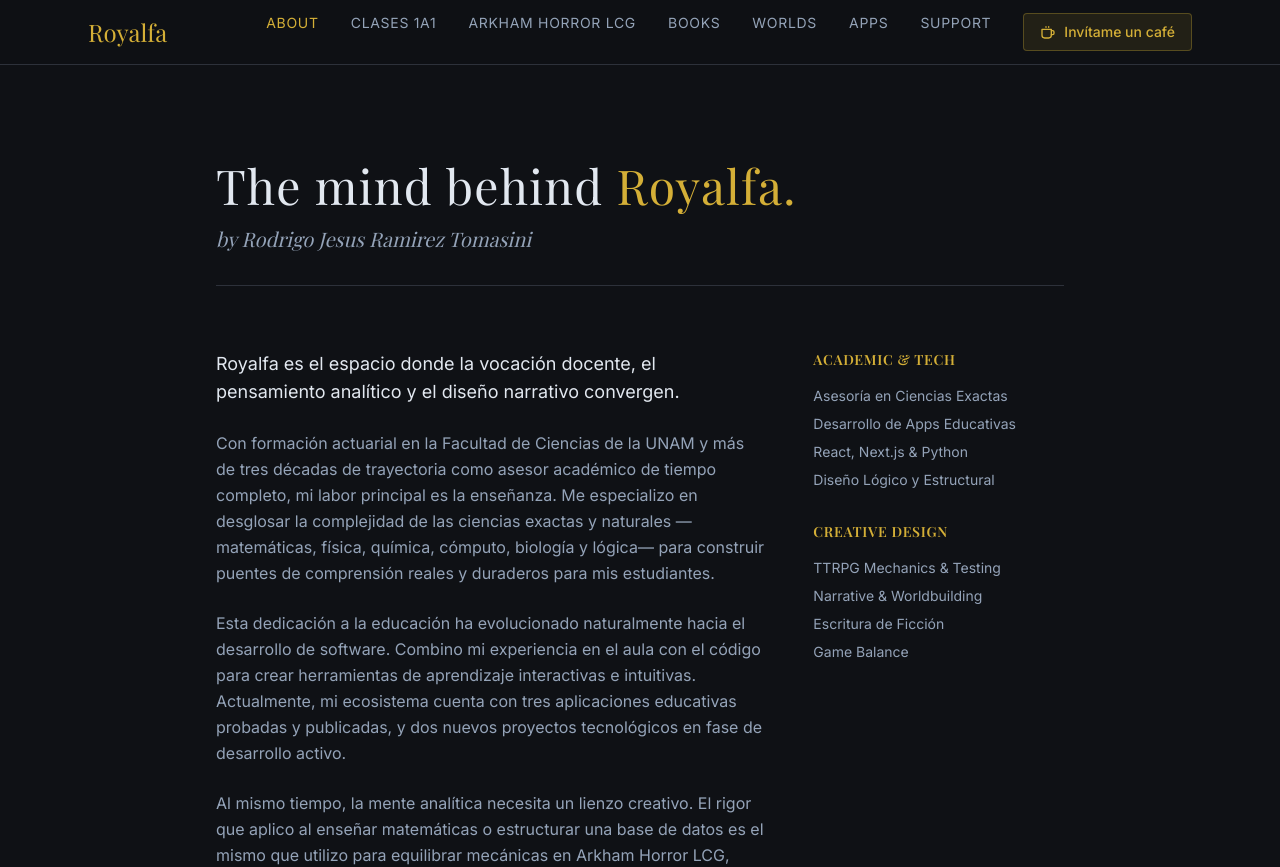
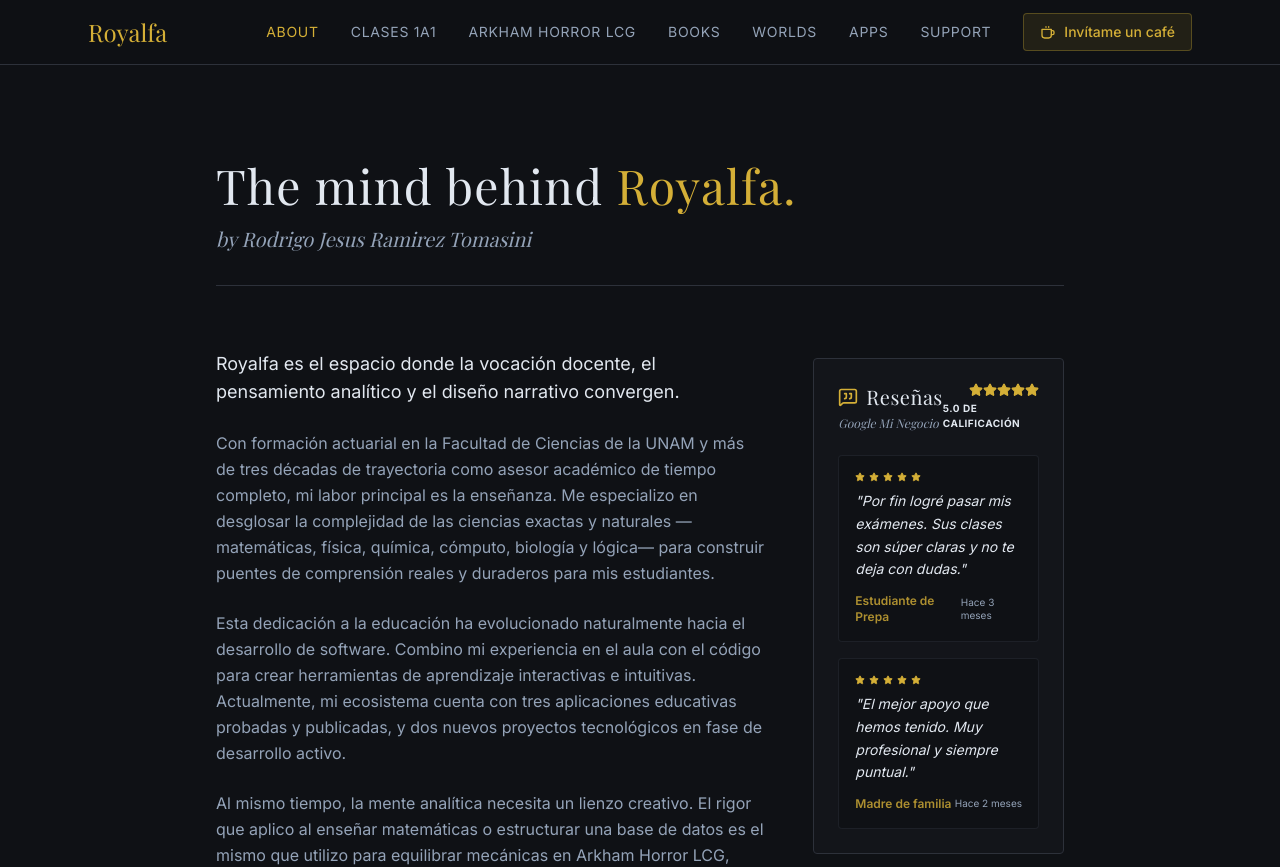
Before and after one commit to royalfa-Kr/royalfa-portfolio, a Next.js app: page /about in a window 1280 px wide. Shown: the top 867 px of the page. Built offline with nearby package versions, Linux system fonts and the light colour scheme; a web font is replaced by a local one.

Commit message:
Fase 6:Presencia reseñas google. Mejora visual Hero y About

```diff
--- a/app/about/page.tsx
+++ b/app/about/page.tsx
@@ -1,3 +1,5 @@
+import GoogleReviews from '@/components/home/GoogleReviews';
+
 export default function AboutPage() {
   return (
     <div className="max-w-4xl mx-auto px-6 py-12 md:py-24">
@@ -11,7 +13,12 @@ export default function AboutPage() {
       </header>
 
       <div className="grid grid-cols-1 md:grid-cols-3 gap-12">
-        <div className="md:col-span-2 space-y-6 text-text-muted leading-relaxed">
+
+        {/* COLUMNA IZQUIERDA: Biografía + Habilidades */}
+        <div className="md:col-span-2 space-y-10">
+
+          {/* Tu texto */}
+          <div className="space-y-6 text-text-muted leading-relaxed">
             <p className="text-lg text-text-main">
               Royalfa es el espacio donde la vocación docente, el pensamiento analítico y el diseño narrativo convergen.
             </p>
@@ -26,8 +33,8 @@ export default function AboutPage() {
             </p>
           </div>
 
-        {/* Columna de skills / intereses */}
-        <div className="space-y-8">
+          {/* Tus Habilidades debajo del texto (a 2 columnas) */}
+          <div className="grid grid-cols-1 sm:grid-cols-2 gap-8 pt-8 border-t border-base-border/30">
             <div>
               <h3 className="text-sm uppercase tracking-wider text-accent-gold font-semibold mb-4">Academic & Tech</h3>
               <ul className="space-y-2 text-sm text-text-muted">
@@ -37,7 +44,6 @@ export default function AboutPage() {
                 <li>Diseño Lógico y Estructural</li>
               </ul>
             </div>
-
             <div>
               <h3 className="text-sm uppercase tracking-wider text-accent-gold font-semibold mb-4">Creative Design</h3>
               <ul className="space-y-2 text-sm text-text-muted">
@@ -48,6 +54,16 @@ export default function AboutPage() {
               </ul>
             </div>
           </div>
+
+        </div>
+
+        {/* COLUMNA DERECHA: Solo Reseñas (Con efecto sticky para que bajen contigo) */}
+        <div className="md:col-span-1">
+          <div className="sticky top-8 pt-2">
+            <GoogleReviews />
+          </div>
+        </div>
+
       </div>
     </div>
   );
--- a/app/page.tsx
+++ b/app/page.tsx
@@ -30,9 +30,10 @@ export default function Home() {
         <h2 className="text-3xl font-serif text-text-main mb-8">
           El Archivo <span className="text-accent-gold">Creativo</span>
         </h2>
+        <section id="archivo-creativo" className="grid grid-cols-1 md:grid-cols-2 lg:grid-cols-4 gap-6"></section>
 
         <div className="grid grid-cols-1 md:grid-cols-2 lg:grid-cols-4 gap-6">
-          <ExploreCard title="Investigators" description="Custom character designs for Arkham Horror LCG." href="arkham/investigators" />
+          <ExploreCard title="Arkham Horror LCG" description="Custom character designs for Arkham Horror LCG." href="/arkham"   />
           <ExploreCard title="Books" description="Published anthologies and upcoming short stories." href="/books" />
           <ExploreCard title="Apps & Tools" description="Educational apps, interactive systems, and technical experiments." href="/apps" />
           <ExploreCard title="Worlds" description="Lore, maps, and artifacts from custom TTRPG settings." href="/worlds" />
--- /dev/null
+++ b/components/home/GoogleReviews.tsx
@@ -0,0 +1,59 @@
+"use client";
+
+import { useState, useEffect } from 'react';
+import { Star, MessageSquareQuote } from 'lucide-react';
+
+export default function GoogleReviews() {
+  // Lista maestra de reseñas (aquí luego conectaremos la base de datos o API)
+  const allReviews = [
+    { id: 1, name: "Alumno Universitario", date: "Hace 2 semanas", text: "Excelente metodología para entender temas complejos de ciencias exactas. Muy recomendado." },
+    { id: 2, name: "Padre de familia", date: "Hace 1 mes", text: "Gran dedicación y paciencia. Las herramientas interactivas que usa en línea hacen toda la diferencia." },
+    { id: 3, name: "Estudiante de Prepa", date: "Hace 3 meses", text: "Por fin logré pasar mis exámenes. Sus clases son súper claras y no te deja con dudas." },
+    { id: 4, name: "Madre de familia", date: "Hace 2 meses", text: "El mejor apoyo que hemos tenido. Muy profesional y siempre puntual." }
+  ];
+
+  const [randomReviews, setRandomReviews] = useState<typeof allReviews>([]);
+
+  useEffect(() => {
+    // 1. Barajamos toda la lista al azar
+    const shuffled = [...allReviews].sort(() => 0.5 - Math.random());
+    // 2. Cortamos solo las primeras 2
+    setRandomReviews(shuffled.slice(0, 2));
+  }, []);
+
+  return (
+    <div className="bg-base-surface/40 border border-base-border p-6 rounded-sm h-full flex flex-col">
+      <div className="flex items-center justify-between mb-6">
+        <div>
+          <h2 className="text-xl font-serif text-text-main flex items-center gap-2">
+            <span className="text-accent-gold"><MessageSquareQuote size={20}/></span> Reseñas
+          </h2>
+          <p className="text-xs text-text-muted font-serif italic mt-1">
+            Google Mi Negocio
+          </p>
+        </div>
+        <div className="flex flex-col items-end">
+          <div className="flex text-accent-gold">
+            {[1, 2, 3, 4, 5].map(star => <Star key={star} size={14} fill="currentColor" />)}
+          </div>
+          <span className="text-[10px] text-text-main font-bold mt-1 uppercase tracking-wider">5.0 de calificación</span>
+        </div>
+      </div>
+
+      <div className="flex flex-col gap-4 flex-grow">
+        {randomReviews.map((review) => (
+          <div key={review.id} className="p-4 bg-base-dark border border-base-border/50 rounded-sm">
+            <div className="flex items-center gap-1 text-accent-gold mb-2">
+               {[1, 2, 3, 4, 5].map(star => <Star key={star} size={10} fill="currentColor" />)}
+            </div>
+            <p className="text-sm text-text-main leading-relaxed mb-3 italic">"{review.text}"</p>
+            <div className="flex justify-between items-center text-xs text-text-muted">
+              <span className="font-semibold text-accent-gold/80">{review.name}</span>
+              <span className="text-[10px]">{review.date}</span>
+            </div>
+          </div>
+        ))}
+      </div>
+    </div>
+  );
+}
--- a/components/home/Hero.tsx
+++ b/components/home/Hero.tsx
@@ -24,12 +24,26 @@ export default function Hero() {
 
       {/* Botones de Acción */}
       <div className="flex flex-col sm:flex-row items-center gap-4 pt-4 w-full sm:w-auto">
-        <Link href="/clases" className="w-full sm:w-auto flex items-center justify-center gap-2 bg-accent-gold text-base-dark px-8 py-3 rounded-sm font-semibold hover:bg-accent-goldHover transition-colors">
-          Agendar Asesoría 1a1
+        <Link
+          href="/clases"
+          className="w-full sm:w-auto flex items-center justify-center text-center leading-tight gap-2 bg-accent-gold text-base-dark px-8 py-3 rounded-sm font-semibold hover:bg-accent-goldHover transition-colors"
+        >
+          Agendar Asesoría<br/>clases 1a1
         </Link>
-        <Link href="/apps" className="w-full sm:w-auto flex items-center justify-center gap-2 bg-transparent border border-accent-gold/50 text-accent-gold px-8 py-3 rounded-sm font-semibold hover:bg-accent-gold/10 transition-colors">
-          Explorar Proyectos
+
+        <Link
+          href="/apps"
+          className="w-full sm:w-auto flex items-center justify-center text-center leading-tight gap-2 bg-transparent border border-accent-gold/50 text-accent-gold px-8 py-3 rounded-sm font-semibold hover:bg-accent-gold/10 transition-colors"
+        >
+          Explorar<br/>Proyectos
         </Link>
+
+        <a
+          href="#archivo-creativo"
+          className="w-full sm:w-auto flex items-center justify-center text-center leading-tight gap-2 bg-transparent border border-base-border text-text-muted px-8 py-3 rounded-sm font-semibold hover:border-text-main hover:text-text-main transition-colors"
+        >
+          Archivo<br/>Creativo <span className="text-lg leading-none">↓</span>
+        </a>
       </div>
     </div>
   );
--- /dev/null
+++ b/components/home/SocialLinks.tsx
@@ -0,0 +1,32 @@
+import Link from 'next/link';
+import { Facebook, Instagram, Linkedin, Twitter, MessageCircle } from 'lucide-react';
+
+export default function SocialLinks() {
+  const socials = [
+    { name: 'Facebook', icon: <Facebook size={20} />, href: 'https://www.facebook.com/rodrigo.j.tomasini/', color: 'hover:text-blue-500 hover:border-blue-500' },
+    { name: 'Instagram', icon: <Instagram size={20} />, href: 'https://www.instagram.com/clases1a1/', color: 'hover:text-pink-500 hover:border-pink-500' },
+    { name: 'LinkedIn', icon: <Linkedin size={20} />, href: 'https://www.linkedin.com/in/royalfa28/', color: 'hover:text-blue-400 hover:border-blue-400' },
+    { name: 'X' , icon: <Twitter size={20} />, href: 'https://twitter.com/clases1a1', color: 'hover:text-gray-300 hover:border-gray-300' },
+  ];
+
+  return (
+    <div className="bg-base-surface/40 border border-base-border p-6 rounded-sm mb-6">
+      <h3 className="text-sm uppercase tracking-wider text-text-muted font-semibold mb-4 text-center">
+        Conecta conmigo
+      </h3>
+      <div className="flex justify-center gap-4">
+        {socials.map((social) => (
+          <Link
+            key={social.name}
+            href={social.href}
+            target="_blank"
+            className={`p-3 border border-base-border bg-base-dark rounded-sm text-text-muted transition-all duration-300 ${social.color}`}
+            title={social.name}
+          >
+            {social.icon}
+          </Link>
+        ))}
+      </div>
+    </div>
+  );
+}
--- a/components/layout/Navbar.tsx
+++ b/components/layout/Navbar.tsx
@@ -27,7 +27,7 @@ export default function Navbar() {
         </Link>
 
         {/* Desktop Nav */}
-        <div className="hidden md:flex space-x-8">
+        <div className="hidden md:flex items-center space-x-8">
           {navLinks.map((link) => {
             const isActive = pathname === link.href;
             return (
```
Lines whose indentation alone changed are shown as unchanged.
